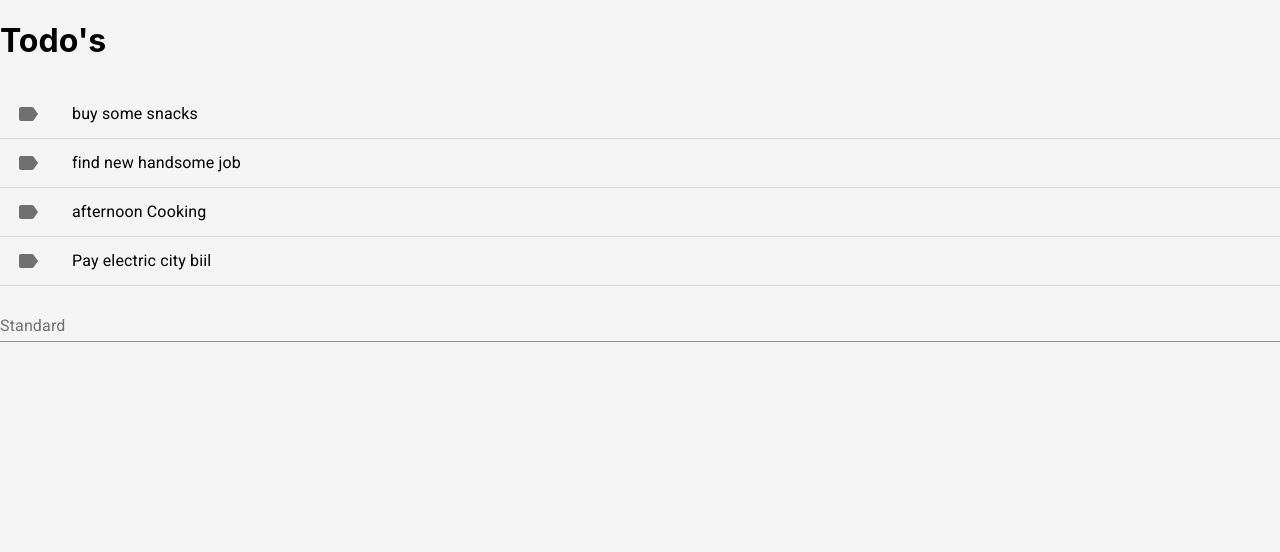
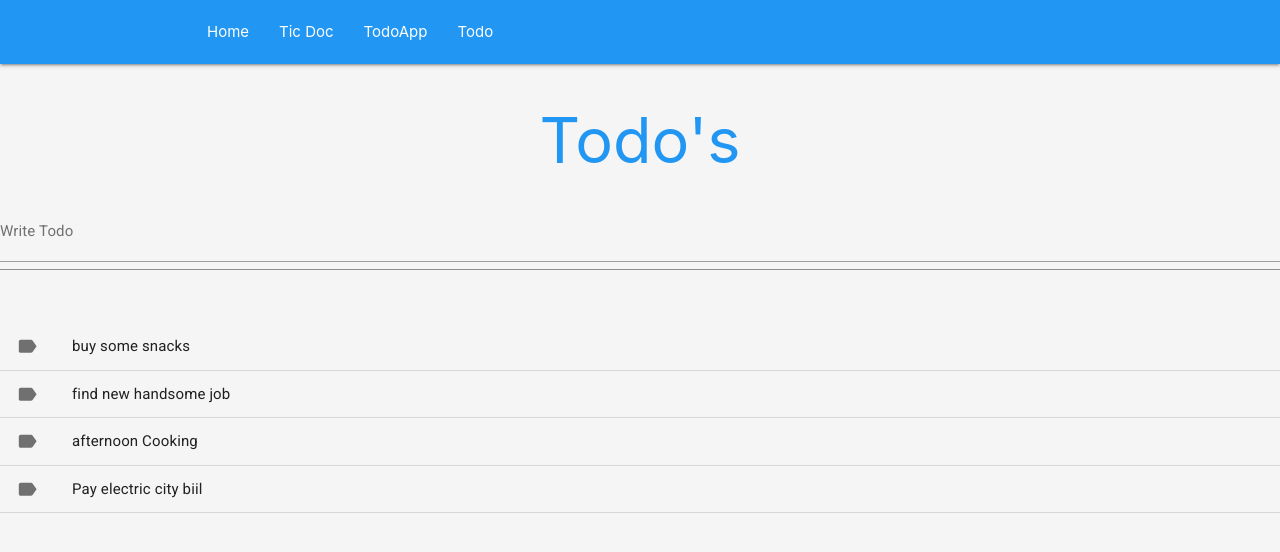
Before and after one commit to dipenparmar12/react-day, a React (Create React App) app: page /Todo in a window 1280 px wide. Shown: the top 552 px of the page. Built offline with nearby package versions, Linux system fonts and the light colour scheme.

Commit message:
TopNavigation Added

```diff
--- a/public/index.html
+++ b/public/index.html
@@ -35,6 +35,15 @@
       rel="stylesheet"
       href="https://fonts.googleapis.com/icon?family=Material+Icons"
     />
+
+    <!-- Compiled and minified CSS -->
+    <link
+      rel="stylesheet"
+      href="https://cdnjs.cloudflare.com/ajax/libs/materialize/1.0.0/css/materialize.min.css"
+    />
+
+    <!-- Compiled and minified JavaScript -->
+    <script src="https://cdnjs.cloudflare.com/ajax/libs/materialize/1.0.0/js/materialize.min.js"></script>
   </head>
   <body>
     <noscript>You need to enable JavaScript to run this app.</noscript>
--- a/src/App.js
+++ b/src/App.js
@@ -1,50 +1,83 @@
 import React from 'react';
 import './App.css';
+import Navbar from './layout/Navbar';
+import { BrowserRouter, Route } from 'react-router-dom';
+import Home from './Pages/HomePage';
 
-// import { BrowserRouter, Route } from 'react-router-dom';
-// import ScrollableTabs from './Internet/ScrollableTabs';
+import HelloWorld from './HelloWorld/HelloWorld';
+import ClickTic from './Practice/ClickTic';
+import LoginControl from './Practice/LoginControl';
+import Toggle from './Practice/Toggle';
+import ConditionalRendering from './Practice/ConditionalRendering.jsx';
+import SmallMethods from './Practice/SmallMethods.jsx';
+import NameForm from './Practice/NameForm';
+import FormSelectElement from './Practice/FormSelectElement';
+import FormHandlingMultipleInputs from './Practice/FormHandlingMultipleInputs';
+import TempCalc from './Practice/TempCalc';
+import TicTacTokGame from './Practice/TicTacTok/TicTacTokGame';
+import Game from './Practice/TicTacTok/Game';
+import TodoApp from './Practice/TodoApp/TodoApp';
+import Todo from './Practice/Todo';
 
-// import HelloWorld from './HelloWorld/HelloWorld';
-// import ClickTic from './Practice/ClickTic';
-// import LoginControl from './Practice/LoginControl';
-// import Toggle from './Practice/Toggle';
-// import ConditionalRendering from './Practice/ConditionalRendering.jsx';
-// import SmallMethods from './Practice/SmallMethods.jsx';
-// import NameForm from './Practice/NameForm';
-// import FormSelectElement from './Practice/FormSelectElement';
-// import FormHandlingMultipleInputs from './Practice/FormHandlingMultipleInputs';
-// import TempCalc from './Practice/TempCalc';
-// import TicTacTokGame from './Practice/TicTacTok/TicTacTokGame';
-// import Game from './Practice/TicTacTok/Game';
-// import TodoApp from './Practice/TodoApp/TodoApp';
-import Todo from './Practice/Todo';
+// function App1() {
+//   return (
+//     <div className="App">
+//       {/* <h3>ReactJs</h3> */}
+//       {/* <HelloWorld /> */}
+//       {/* <ClickTic /> */}
+//       {/* <LoginControl /> */}
+//       {/* <Toggle /> */}
+//       {/* <ConditionalRendering /> */}
+//       {/* <SmallMethods /> */}
+//       {/* <NameForm /> */}
+//       {/* <FormSelectElement /> */}
+//       {/* <FormHandlingMultipleInputs /> */}
+//       {/* <TempCalc /> */}
+//       {/* <TicTacTokGame /> */}
+//       {/* <Game /> */}
+//       {/* <TodoApp /> */}
+//       {/* <Navbar /> */}
+//       {/* <BrowserRouter>
+//         <div>
+//           <Route exact path="/todo" component={TodoApp} />
+//           <Route exact path="/practice" component={ScrollableTabs} />
+//         </div>
+//       </BrowserRouter> */}
+//       {/* <Todo /> */}
+//     </div>
+//   );
+// }
 
 function App() {
   return (
-    <div className="App">
-      {/* <h3>ReactJs</h3> */}
-      {/* <HelloWorld /> */}
-      {/* <ClickTic /> */}
-      {/* <LoginControl /> */}
-      {/* <Toggle /> */}
-      {/* <ConditionalRendering /> */}
-      {/* <SmallMethods /> */}
-      {/* <NameForm /> */}
-      {/* <FormSelectElement /> */}
-      {/* <FormHandlingMultipleInputs /> */}
-      {/* <TempCalc /> */}
-      {/* <TicTacTokGame /> */}
-      {/* <Game /> */}
-      {/* <TodoApp /> */}
-      {/* <Navbar /> */}
-      {/* <BrowserRouter>
-        <div>
-          <Route exact path="/todo" component={TodoApp} />
-          <Route exact path="/practice" component={ScrollableTabs} />
-        </div>
-      </BrowserRouter> */}
-      <Todo />
-    </div>
+    <BrowserRouter>
+      <div className="App">
+        <Navbar />
+        <Route exact path="/" component={Home} />
+        <Route exact path="/HelloWorld" component={HelloWorld} />
+        <Route exact path="/ClickTic" component={ClickTic} />
+        <Route exact path="/LoginControl" component={LoginControl} />
+        <Route exact path="/Toggle" component={Toggle} />
+        <Route
+          exact
+          path="/ConditionalRendering"
+          component={ConditionalRendering}
+        />
+        <Route exact path="/SmallMethods" component={SmallMethods} />
+        <Route exact path="/NameForm" component={NameForm} />
+        <Route exact path="/FormSelectElement" component={FormSelectElement} />
+        <Route
+          exact
+          path="/FormHandlingMultipleInputs"
+          component={FormHandlingMultipleInputs}
+        />
+        <Route exact path="/TempCalc" component={TempCalc} />
+        <Route exact path="/TicTacTokGame" component={TicTacTokGame} />
+        <Route exact path="/Game" component={Game} />
+        <Route exact path="/TodoApp" component={TodoApp} />
+        <Route exact path="/Todo" component={Todo} />
+      </div>
+    </BrowserRouter>
   );
 }
 
--- /dev/null
+++ b/src/Pages/HomePage.js
@@ -0,0 +1,11 @@
+import React, { Component } from 'react';
+
+export default class HomePage extends Component {
+  render() {
+    return (
+      <div>
+        <h1>Home</h1>
+      </div>
+    );
+  }
+}
--- a/src/Practice/Todo.js
+++ b/src/Practice/Todo.js
@@ -40,8 +40,10 @@ export default class Todo extends Component {
     return (
       <div className="App">
         <h1 className="center blue-text">Todo's</h1>
+        <AddTodo addTodo={this.addTodo} />
+        <br />
+        <br />
         <Todos todos={this.state.todos} deleteTodo={this.deleteTodo} />
-        <AddTodo addTodo={this.addTodo} />
       </div>
     );
   }
@@ -73,11 +75,7 @@ function Todos({ todos, deleteTodo }) {
     </ListItem>
   );
 
-  return (
-    <List component="nav" aria-label="main mailbox folders">
-      {todoList}
-    </List>
-  );
+  return <List aria-label="main mailbox folders">{todoList}</List>;
 }
 
 //// -------
@@ -112,7 +110,7 @@ class AddTodo extends Component {
         <TextField
           fullWidth
           id="todoText"
-          label="Standard"
+          label="Write Todo"
           onChange={this.handleInput}
           value={this.state.todoContent}
         />
--- a/src/layout/Navbar.js
+++ b/src/layout/Navbar.js
@@ -1,55 +1,62 @@
 import React, { Component } from 'react';
-import { BrowserRouter, Route } from 'react-router-dom';
+import { NavLink } from 'react-router-dom';
 
 export default class Navbar extends Component {
   render() {
     return (
-      <div>
-        <BrowserRouter></BrowserRouter>
-      </div>
+      <nav className="nav-wrapper blue">
+        <div className="container">
+          <ul className="left  invesible-top">
+            <li>
+              <NavLink to="/">Home</NavLink>
+            </li>
+            {/* <li>
+              <NavLink to="/HelloWorld">HelloWorld</NavLink>
+            </li> */}
+            {/* <li>
+              <NavLink to="/ClickTic">ClickTic</NavLink>
+            </li> */}
+            {/* <li>
+              <NavLink to="/LoginControl">LoginControl</NavLink>
+            </li> */}
+            {/* <li>
+              <NavLink to="/Toggle">Toggle</NavLink>
+            </li> */}
+            {/* <li>
+              <NavLink to="/ConditionalRendering">ConditionalRendering</NavLink>
+            </li> */}
+            {/* <li>
+              <NavLink to="/SmallMethods">SmallMethods</NavLink>
+            </li> */}
+            {/* <li>
+              <NavLink to="/NameForm">NameForm</NavLink>
+            </li> */}
+            {/* <li>
+              <NavLink to="/FormSelectElement">FormSelectElement</NavLink>
+            </li> */}
+            {/* <li>
+              <NavLink to="/FormHandlingMultipleInputs">
+                FormHandlingMultipleInputs
+              </NavLink>
+            </li> */}
+            {/* <li>
+              <NavLink to="/TempCalc">TempCalc</NavLink>
+            </li> */}
+            {/* <li>
+              <NavLink to="/TicTacTokGame">TicToc My</NavLink>
+            </li> */}
+            <li>
+              <NavLink to="/Game">Tic Doc</NavLink>
+            </li>
+            <li>
+              <NavLink to="/TodoApp">TodoApp</NavLink>
+            </li>
+            <li>
+              <NavLink to="/Todo">Todo</NavLink>
+            </li>
+          </ul>
+        </div>
+      </nav>
     );
   }
 }
-
-// //  Navmenu one
-// <div>
-//         {/* Dropdown Structure */}
-//         <ul id="dropdown1" className="dropdown-content">
-//           <li>
-//             <a href="#!">one</a>
-//           </li>
-//           <li>
-//             <a href="#!">two</a>
-//           </li>
-//           <li className="divider" />
-//           <li>
-//             <a href="#!">three</a>
-//           </li>
-//         </ul>
-//         <nav>
-//           <div className="nav-wrapper">
-//             <a href="#!" className="brand-logo">
-//               Logo
-//             </a>
-//             <ul className="right hide-on-med-and-down">
-//               <li>
-//                 <a href="sass.html">Sass</a>
-//               </li>
-//               <li>
-//                 <a href="badges.html">Components</a>
-//               </li>
-//               {/* Dropdown Trigger */}
-//               <li>
-//                 <a
-//                   className="dropdown-trigger"
-//                   href="#!"
-//                   data-target="dropdown1"
-//                 >
-//                   Dropdown
-//                   <i className="material-icons right">arrow_drop_down</i>
-//                 </a>
-//               </li>
-//             </ul>
-//           </div>
-//         </nav>
-//       </div>
```
Also changed, not shown: src/layout/Sidebar.js (deleted, +0 -16 lines).
